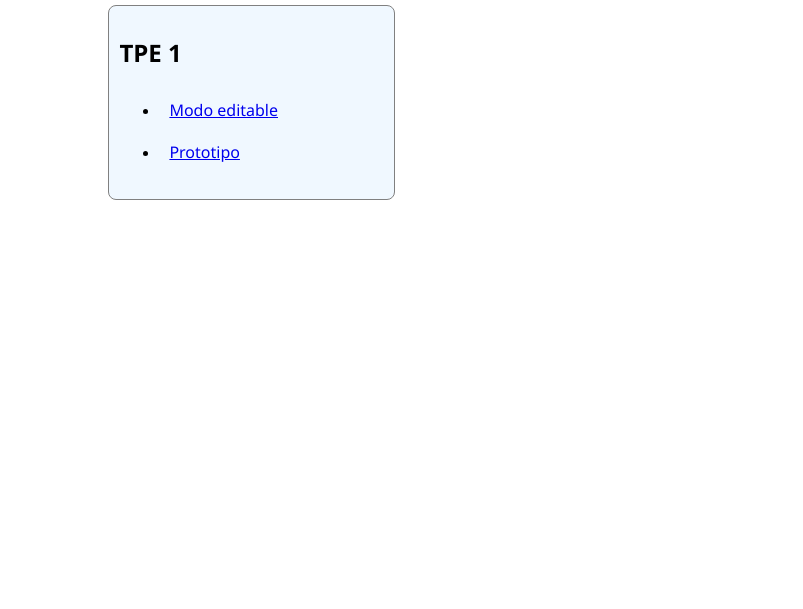
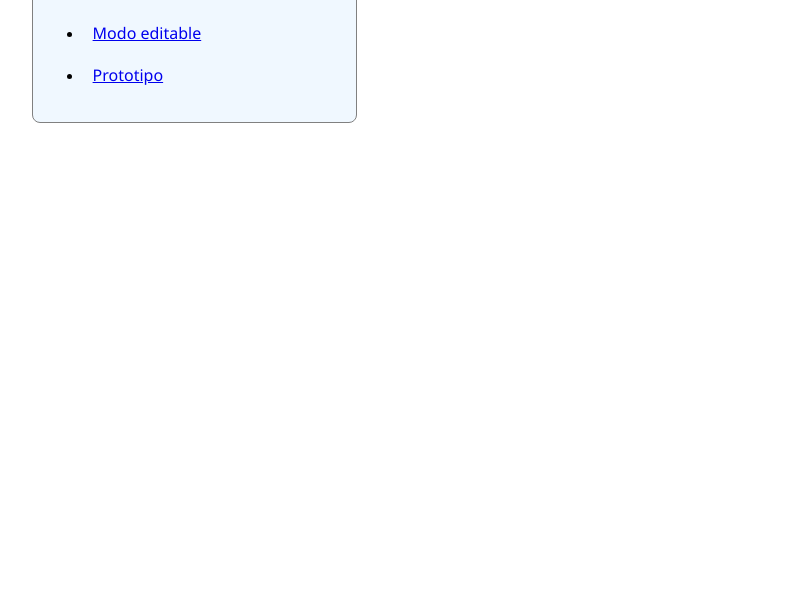
Before and after one commit to Tomas-Rigotti/Interfaces, a plain HTML site: page TP1/Entrega Final/index.html in a window 1280 px wide. Shown: the part 191-800 px from the top of the page, without its empty margins (2-805 px from the left). Drawn offline with Linux system fonts and the light colour scheme.

Commit message:
Update styles.css

```diff
--- a/TP1/Entrega Final/styles.css
+++ b/TP1/Entrega Final/styles.css
@@ -4,7 +4,7 @@ h1, h2, a {
 
 body{
     background-color: rgb(255, 255, 255);
-    padding: 8%
+    padding: 2%
 }
 
 li{
```
